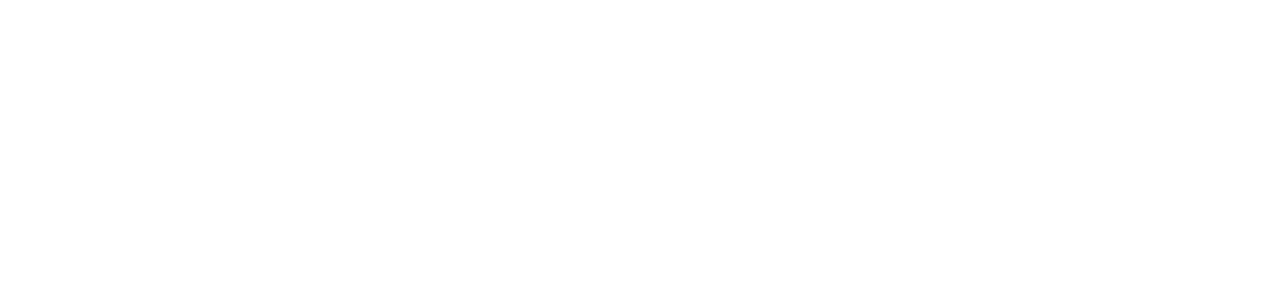
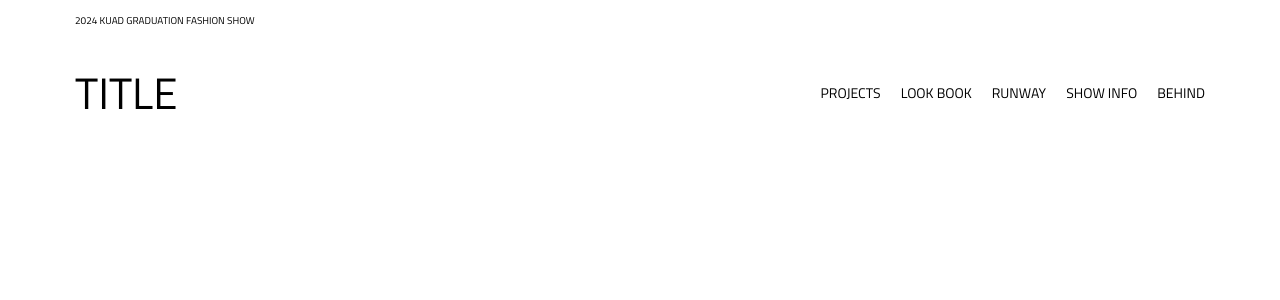
Before and after one commit to FASHION-ARCHIVE/fashion, a Vue app: page /behind in a window 1280 px wide. Before the commit this address had no page. Shown: the top 300 px of the page. Built offline with nearby package versions, Linux system fonts and the light colour scheme.

Commit message:
Feat#16 비하인드뷰 (#17)
* 헤더 수정

* 비하인드 뷰 추가

* init

* Update HomeView.vue

* Update ShowinfoView.vue

```diff
--- a/src/components/TopCategory.vue
+++ b/src/components/TopCategory.vue
@@ -6,10 +6,11 @@
                 <div class="top-menu">
                     <div class="title">TITLE</div>
                     <div class="nav-links">
-                        <router-link to="/coming-soon"><div class="top1">LOOK BOOK</div></router-link>
+                        <router-link to="/team-list"><div class="top0">PROJECTS</div></router-link>
+                        <router-link to="/team-brochuer"><div class="top1">LOOK BOOK</div></router-link>
                         <router-link to="/coming-soon"><div class="top2">RUNWAY</div></router-link>
-                        <router-link to="/coming-soon"><div class="top3">SHOW INFO</div></router-link>
-                        <router-link to="/coming-soon"><div class="top4">BEHIND</div></router-link>
+                        <router-link to="/showinfo"><div class="top3">SHOW INFO</div></router-link>
+                        <router-link to="/behind"><div class="top4">BEHIND</div></router-link>
                     </div>
                 </div>
             </div>
@@ -30,7 +31,7 @@
     justify-content: center;
     height: 144px;
     width: 100%;
-    background-color: whitesmoke;
+    background-color: white;
     font-family: "Custom", Helvetica;
     z-index:100;
 }
@@ -79,9 +80,12 @@
 }
 
 .nav-links a:hover {
-    color: gold; /* 호버 시 글씨 색상 변경 */
+    color: gray; /* 호버 시 글씨 색상 변경 */
 }
 
+.top0 {
+    margin-right: 20px;
+}
 .top1 {
     margin-right: 20px;
 }
--- a/src/router/index.js
+++ b/src/router/index.js
@@ -6,6 +6,7 @@ import TeamListView from '@/views/TeamListView.vue'
 import bugreportView from '@/views/teams/bugreport/bugreportView.vue'
 import ByunSangYoon from '@/views/teams/bugreport/members/ByunSangYoonView.vue'
 import TeamBrochureView from '@/views/TeamBrochureView.vue'
+import BehindView from '@/views/BehindView.vue'
 
 const routes = [
   {
@@ -42,6 +43,11 @@ const routes = [
     path: '/team-brochuer',
     name: 'team-brochuer',
     component: TeamBrochureView
+  },
+  {
+    path: '/behind',
+    name: 'behind',
+    component: BehindView
   }
 ]
 
--- /dev/null
+++ b/src/views/BehindView.vue
@@ -0,0 +1,14 @@
+<template>
+   <mainHeader/>
+</template>
+
+<script>
+    import { defineComponent } from 'vue';
+    import mainHeader from '@/components/TopCategory.vue';
+
+    export default defineComponent({
+    components: {
+        mainHeader // 컴포넌트 등록
+    },
+})
+</script>
--- a/src/views/HomeView.vue
+++ b/src/views/HomeView.vue
@@ -6,7 +6,7 @@
       <router-link to = "/team-brochuer"><div class="look-book" data-aos="fade-right" data-aos-delay="250">LOOK BOOK</div></router-link>
       <router-link to = "/coming-soon"><div class="runway" data-aos="fade-right" data-aos-delay="450">RUNWAY</div></router-link>
       <router-link to = "/showinfo"><div class="show-info" data-aos="fade-right" data-aos-delay="650">SHOW INFO</div></router-link>
-      <router-link to = "/coming-soon"><div class="behind" data-aos="fade-right" data-aos-delay="1000">BEHIND</div></router-link>
+      <router-link to = "/behind"><div class="behind" data-aos="fade-right" data-aos-delay="1000">BEHIND</div></router-link>
       <div class="element-KUAD-GRADUATION">
         2024 KUAD
         <br />
--- a/src/views/ShowinfoView.vue
+++ b/src/views/ShowinfoView.vue
@@ -57,8 +57,6 @@
         </iframe>
     </div> -->
 
-
-    <!-- <br><br><br><br><br><br><br><br><br><br><br><br><br><br><br><br><br><br><br><br><br><br><br><br><br><br><br><br><br><br><br><br><br><br><br><br><br><br><br><br><br><br><br><br><br><br><br><br><br><br><br><br><br><br><br><br><br><br><br><br><br><br><br><br><br><br><br><br><br><br><br><br><br><br><br><br><br><br><br><br><br><br><br><br><br><br><br><br><br><br><br><br><br><br><br><br><br><br><br><br><br><br><br><br><br><br><br><br><br><br><br><br><br><br><br><br><br><br><br><br><br><br><br><br><br><br><br> -->
 </template>
 
 <script>
```
